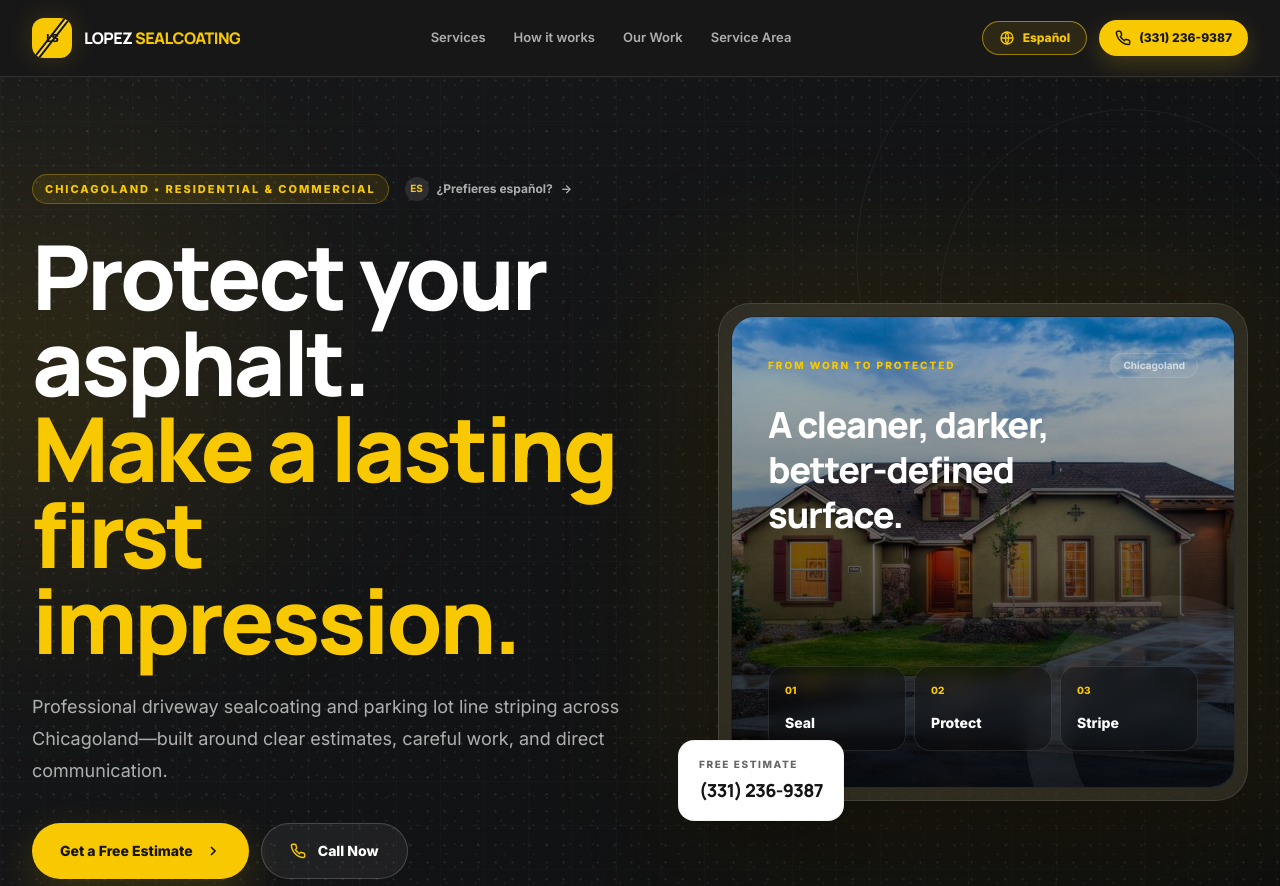
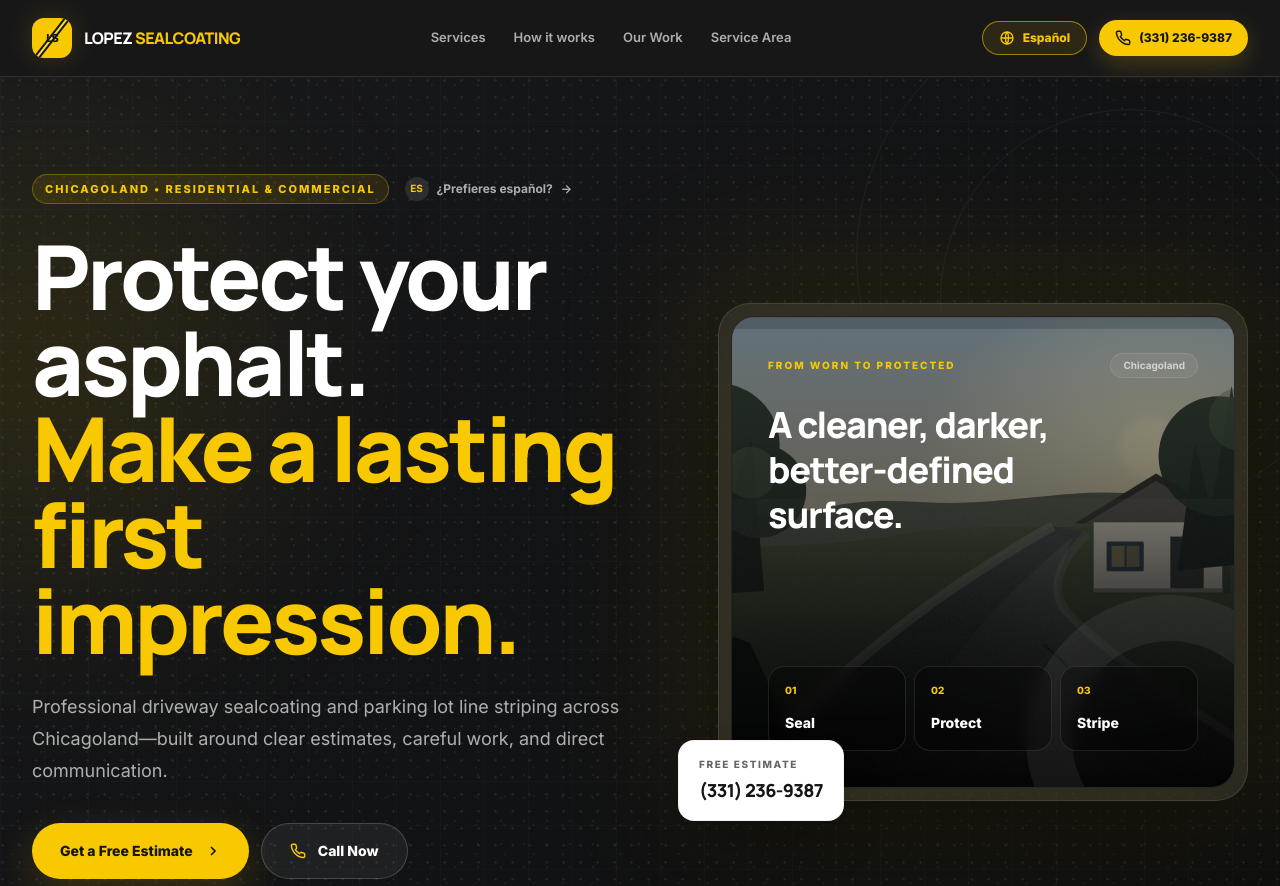
Before and after one commit to inmoviliariaprofesional-hue/lopezsealcoating.com, an Astro site in the folder web/: page / in a window 1280 px wide. Shown: the top 886 px of the page. Built offline with nearby package versions, Linux system fonts and the light colour scheme; Astro itself is replaced by a stand-in of ours.

Commit message:
fix(web): reemplaza hero por ilustración SVG original

```diff
--- a/web/src/components/Landing.astro
+++ b/web/src/components/Landing.astro
@@ -127,7 +127,7 @@ const workImages = [
         <div class="glass-dark relative overflow-hidden rounded-[2rem] p-3 shadow-[0_35px_100px_rgba(0,0,0,.48)]">
           <div class="asphalt-texture relative min-h-[470px] overflow-hidden rounded-[1.45rem] border border-white/8 p-7 sm:p-9">
             <img
-              src="/images/hero-driveway.jpg"
+              src="/images/hero-driveway.svg"
               alt={t.hero.visualTitle}
               width="1100"
               height="760"
```
Also changed, not shown: web/public/images/hero-driveway.jpg (deleted), web/public/images/hero-driveway.svg (added).
